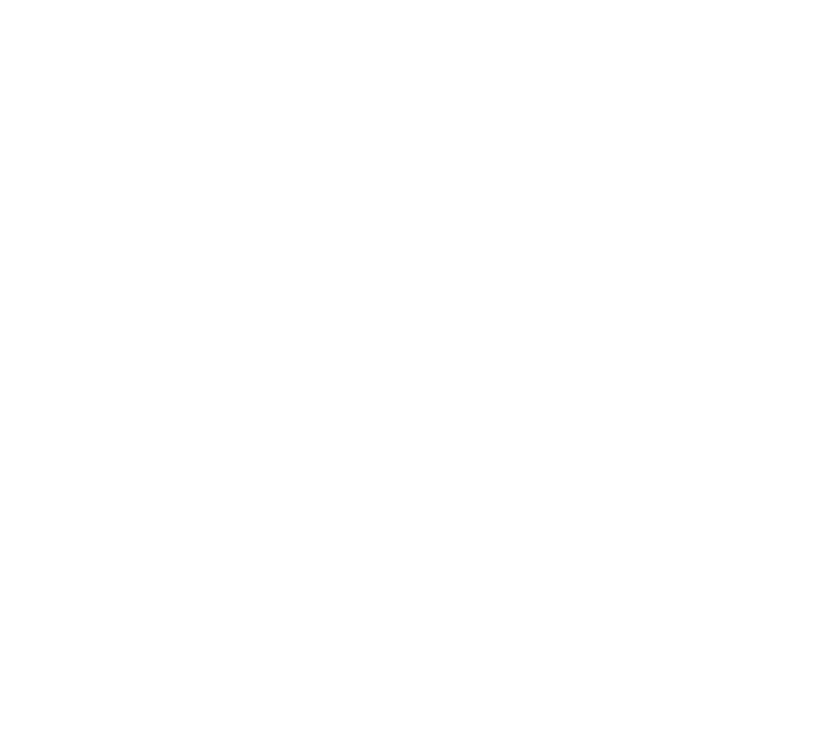
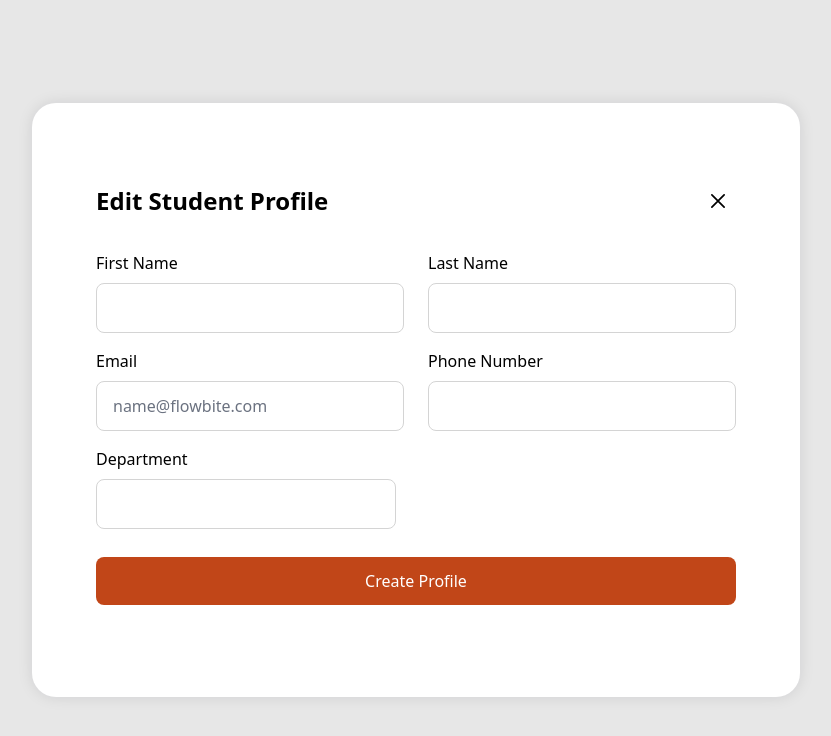
Before and after one commit to shaddybett/ATFE, a React (Create React App) app: page /editstudent in a window 1280 px wide. Before the commit this address had no page. Shown: the top 736 px of the page, without its empty margins (224-1055 px from the left). Built offline with nearby package versions, Linux system fonts and the light colour scheme.

Commit message:
added pages

```diff
--- a/package.json
+++ b/package.json
@@ -13,6 +13,7 @@
     "react-dom": "^18.2.0",
     "react-router-dom": "^6.22.1",
     "react-scripts": "5.0.1",
+    "sweetalert2": "^11.10.5",
     "tailwindcss": "^3.4.1",
     "web-vitals": "^2.1.4"
   },
--- a/src/App.js
+++ b/src/App.js
@@ -5,6 +5,8 @@ import StudentsPage from './pages/StudentsPage'
 import Login from './pages/Login'
 import TeacherDashboard from './pages/TeacherDashboard'
 import ClassDetail from './pages/ClassDetail'
+import EditTeacher from './pages/EditTeacher'
+import EditStudent from './pages/EditStudent'
 
 function App() {
   return (
@@ -15,6 +17,8 @@ function App() {
         <Route path='/teacher' element={<TeacherDashboard />} />
         <Route path='/students' element={<StudentsPage/>} />
         <Route path='/class' element={<ClassDetail/>} />
+        <Route path='/editteacher' element={<EditTeacher/>}/>
+        <Route path='/editstudent' element={<EditStudent/>}/>
     </Routes>
   )
 }
--- a/src/pages/AdminDashboard.js
+++ b/src/pages/AdminDashboard.js
@@ -2,12 +2,35 @@ import React, { useState } from 'react'
 import Nav from '../components/Nav'
 import CreateTeacher from './CreateTeacher'
 import { Table } from 'flowbite-react'
+import {Link} from 'react-router-dom'
+import Swal from 'sweetalert2'
+
 
 function AdminDashboard() {
     const [showForm, setShowForm] = useState(false)
     function handleClick(){
         setShowForm(!showForm)
     }
+    function confirmDelete(){
+      Swal.fire({
+        title: "Are you sure?",
+        text: "You won't be able to revert this!",
+        icon: "warning",
+        showCancelButton: true,
+        confirmButtonColor: "#3085d6",
+        cancelButtonColor: "#d33",
+        confirmButtonText: "Yes, delete it!"
+      }).then((result) => {
+        if (result.isConfirmed) {
+          Swal.fire({
+            title: "Deleted!",
+            text: "Your file has been deleted.",
+            icon: "success"
+          });
+        }
+      });
+    }
+
   return (
     <div>
         {showForm && <CreateTeacher handleClick={handleClick} setShowForm={setShowForm} />}
@@ -43,11 +66,12 @@ function AdminDashboard() {
                 <Table.Cell>IT</Table.Cell>
                 <Table.Cell>+25684855</Table.Cell>
                 <Table.Cell>
-                  <a
+                  <Link className="font-medium text-m-orange hover:underline" to='/editteacher' >Edit</Link>
+                  {/* <
                     href="#"
                     className="font-medium text-m-orange hover:underline">
                     Edit
-                  </a>
+                  </a> */}
                 </Table.Cell>
                 <Table.Cell>
                   <a
@@ -75,7 +99,7 @@ function AdminDashboard() {
                 <Table.Cell>
                   <a
                     href="#"
-                    className="font-medium text-m-orange hover:underline">
+                    className="font-medium text-m-orange hover:underline" onClick={confirmDelete} >
                     Delete
                   </a>
                 </Table.Cell>
@@ -90,3 +114,22 @@ function AdminDashboard() {
 }
 
 export default AdminDashboard
+
+
+// Swal.fire({
+//   title: "Are you sure?",
+//   text: "You won't be able to revert this!",
+//   icon: "warning",
+//   showCancelButton: true,
+//   confirmButtonColor: "#3085d6",
+//   cancelButtonColor: "#d33",
+//   confirmButtonText: "Yes, delete it!"
+// }).then((result) => {
+//   if (result.isConfirmed) {
+//     Swal.fire({
+//       title: "Deleted!",
+//       text: "Your file has been deleted.",
+//       icon: "success"
+//     });
+//   }
+// });
--- a/src/pages/ClassDetail.js
+++ b/src/pages/ClassDetail.js
@@ -5,6 +5,7 @@ import present from '../assets/images/person-add-sharp.svg'
 import absent from '../assets/images/person-remove-sharp.svg'
 import people from '../assets/images/people-sharp.svg'
 import download from '../assets/images/download.svg'
+import { Table } from 'flowbite-react'
 
 function ClassDetail() {
   return (
@@ -58,6 +59,71 @@ function ClassDetail() {
           </div>
         </section>
       </main>
+      <Table striped>
+            <Table.Head>
+              <Table.HeadCell>ID</Table.HeadCell>
+              <Table.HeadCell>First Name</Table.HeadCell>
+              <Table.HeadCell>Last Name</Table.HeadCell>
+              <Table.HeadCell>Email</Table.HeadCell>
+              <Table.HeadCell>Department</Table.HeadCell>
+              <Table.HeadCell>Phone Number</Table.HeadCell>
+              <Table.HeadCell>
+                <span className="sr-only">Edit</span>
+              </Table.HeadCell>
+              <Table.HeadCell>
+                <span className="sr-only">Delete</span>
+              </Table.HeadCell>
+            </Table.Head>
+            <Table.Body className="divide-y">
+              <Table.Row className="bg-white">
+                <Table.Cell className="whitespace-nowrap font-medium text-gray-900 dark:text-white">54215
+                </Table.Cell>
+                <Table.Cell>Mike</Table.Cell>
+                <Table.Cell>Scott</Table.Cell>
+                <Table.Cell>examle@gmail.com</Table.Cell>
+                <Table.Cell>IT</Table.Cell>
+                <Table.Cell>+25684855</Table.Cell>
+                <Table.Cell>
+                  <a
+                    href="#"
+                    className="font-medium text-m-orange hover:underline">
+                    Edit
+                  </a>
+                </Table.Cell>
+                <Table.Cell>
+                  <a
+                    href="#"
+                    className="font-medium text-m-orange hover:underline">
+                    Delete
+                  </a>
+                </Table.Cell>
+              </Table.Row>
+              <Table.Row className="bg-white">
+                <Table.Cell className="whitespace-nowrap font-medium text-gray-900 dark:text-white">54215
+                </Table.Cell>
+                <Table.Cell>Mike</Table.Cell>
+                <Table.Cell>Scott</Table.Cell>
+                <Table.Cell>examle@gmail.com</Table.Cell>
+                <Table.Cell>IT</Table.Cell>
+                <Table.Cell>+25684855</Table.Cell>
+                <Table.Cell>
+                  <a
+                    href="#"
+                    className="font-medium text-m-orange hover:underline">
+                    Edit
+                  </a>
+                </Table.Cell>
+                <Table.Cell>
+                  <a
+                    href="#"
+                    className="font-medium text-m-orange hover:underline">
+                    Delete
+                  </a>
+                </Table.Cell>
+              </Table.Row>
+
+            </Table.Body>
+          </Table>
     </div>
   )
 }
--- /dev/null
+++ b/src/pages/EditStudent.js
@@ -0,0 +1,77 @@
+import React from "react";
+import close from "../assets/images/close.svg";
+
+function CreateTeacher({ setShowForm, handleClick }) {
+  function handleSubmit(e) {
+    e.preventDefault();
+  }
+  return (
+    <div className="add-teacher-over">
+      <form
+        onSubmit={handleSubmit}
+        className="flex w-full flex-col justify-center gap-4 max-w-md md:max-w-3xl"
+      >
+        <div className="flex justify-between items-center mb-4">
+          <h3 className="text-2xl font-semibold text-center">
+            Edit Student Profile
+          </h3>
+          <button
+            className="hover:bg-orange-100 rounded-full p-1"
+            onClick={handleClick}
+            type="button"
+          >
+            <img className="inline w-7 h-7" src={close} alt="icon" />
+          </button>
+        </div>
+        <div className="form-row">
+          <div className="w-full">
+            <div className="mb-2 block">
+              <label htmlFor="first_name">First Name</label>
+            </div>
+            <input className="input" id="first-name" type="text" required />
+          </div>
+          <div className="w-full">
+            <div className="mb-2 block">
+              <label htmlFor="last_name">Last Name</label>
+            </div>
+            <input className="input" id="last-name" type="text" required />
+          </div>
+        </div>
+        <div className="form-row">
+          <div className="w-full">
+            <div className="mb-2 block">
+              <label htmlFor="email">Email</label>
+            </div>
+            <input
+              className="input"
+              id="email"
+              type="email"
+              placeholder="name@flowbite.com"
+              required
+            />
+          </div>
+          <div className="w-full">
+            <div className="mb-2 block">
+              <label htmlFor="phone_number">Phone Number</label>
+            </div>
+            <input className="input" id="phone_number" type="text" required />
+          </div>
+        </div>
+        <div className="form-row">
+          <div className="w-full md:max-w-[300px]">
+            <div className="mb-2 block">
+              <label htmlFor="department">Department</label>
+            </div>
+            <input className="input" id="department" type="text" required />
+          </div>
+        </div>
+
+        <button className="btn py-3 my-3" type="submit">
+          Create Profile
+        </button>
+      </form>
+    </div>
+  );
+}
+
+export default CreateTeacher;
--- /dev/null
+++ b/src/pages/EditTeacher.js
@@ -0,0 +1,77 @@
+import React from "react";
+import close from "../assets/images/close.svg";
+
+function CreateTeacher({ setShowForm, handleClick }) {
+  function handleSubmit(e) {
+    e.preventDefault();
+  }
+  return (
+    <div className="add-teacher-over">
+      <form
+        onSubmit={handleSubmit}
+        className="flex w-full flex-col justify-center gap-4 max-w-md md:max-w-3xl"
+      >
+        <div className="flex justify-between items-center mb-4">
+          <h3 className="text-2xl font-semibold text-center">
+            Edit Teacher Profile
+          </h3>
+          <button
+            className="hover:bg-orange-100 rounded-full p-1"
+            onClick={handleClick}
+            type="button"
+          >
+            <img className="inline w-7 h-7" src={close} alt="icon" />
+          </button>
+        </div>
+        <div className="form-row">
+          <div className="w-full">
+            <div className="mb-2 block">
+              <label htmlFor="first_name">First Name</label>
+            </div>
+            <input className="input" id="first-name" type="text" required />
+          </div>
+          <div className="w-full">
+            <div className="mb-2 block">
+              <label htmlFor="last_name">Last Name</label>
+            </div>
+            <input className="input" id="last-name" type="text" required />
+          </div>
+        </div>
+        <div className="form-row">
+          <div className="w-full">
+            <div className="mb-2 block">
+              <label htmlFor="email">Email</label>
+            </div>
+            <input
+              className="input"
+              id="email"
+              type="email"
+              placeholder="name@flowbite.com"
+              required
+            />
+          </div>
+          <div className="w-full">
+            <div className="mb-2 block">
+              <label htmlFor="phone_number">Phone Number</label>
+            </div>
+            <input className="input" id="phone_number" type="text" required />
+          </div>
+        </div>
+        <div className="form-row">
+          <div className="w-full md:max-w-[300px]">
+            <div className="mb-2 block">
+              <label htmlFor="department">Department</label>
+            </div>
+            <input className="input" id="department" type="text" required />
+          </div>
+        </div>
+
+        <button className="btn py-3 my-3" type="submit">
+          Create Profile
+        </button>
+      </form>
+    </div>
+  );
+}
+
+export default CreateTeacher;
```
Also changed, not shown: src/pages/StudentsPage.js (+46 -16 lines), src/pages/EditClass.js (added), 1 other file (tests, documents, lock files or other folders).
